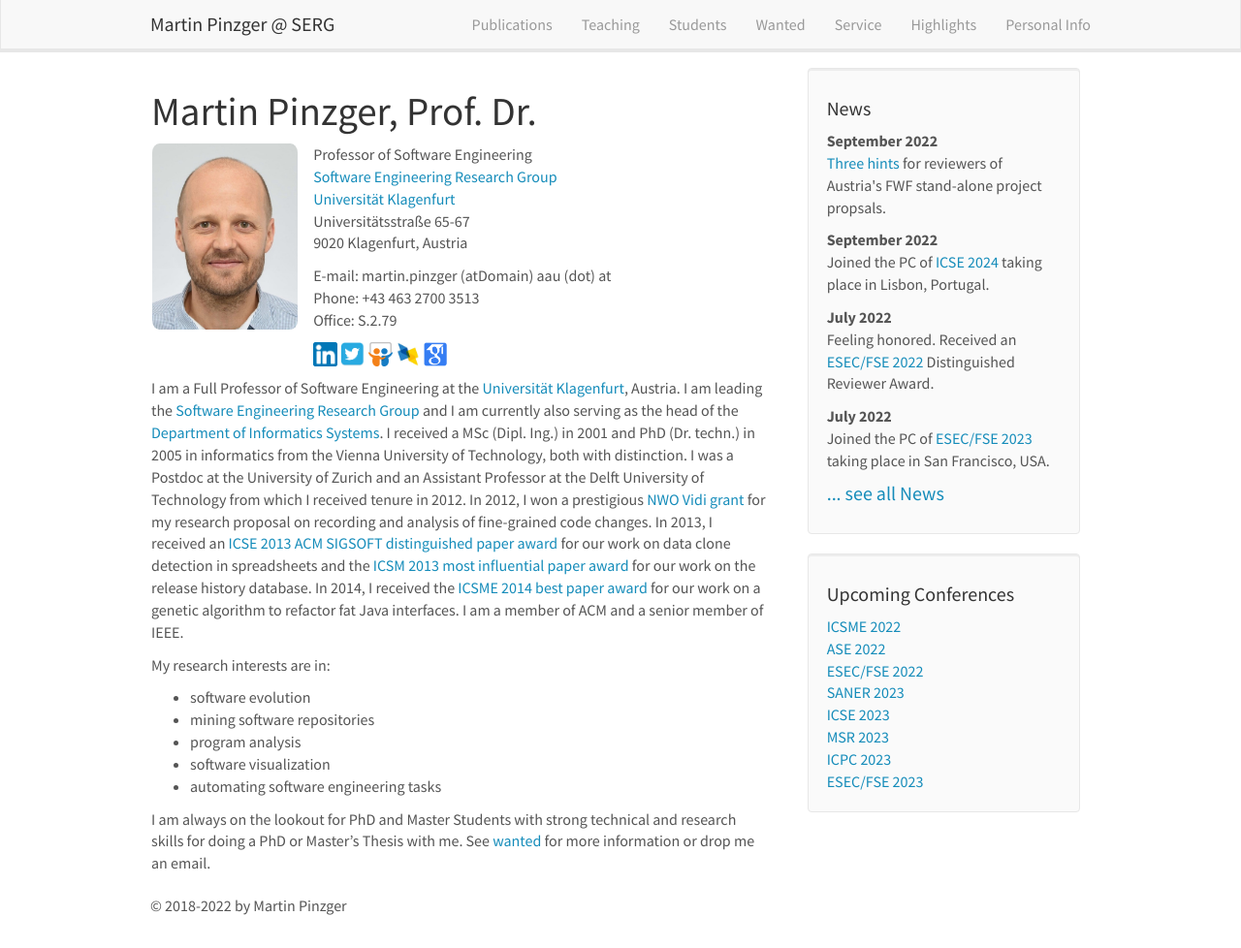
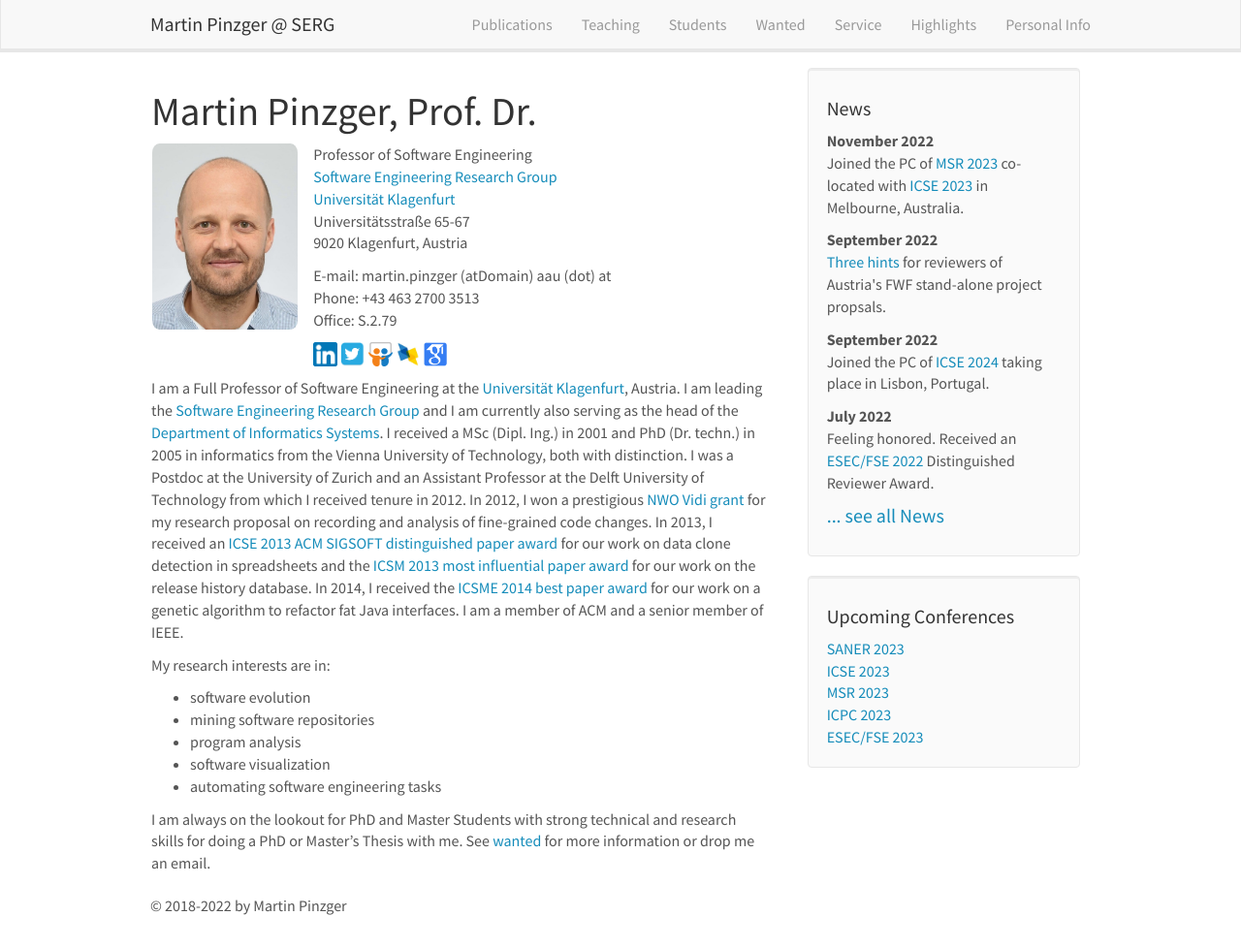
Before and after one commit to pinzger/pinzger.github.io, a Jekyll site: the page built from _pages/home.md, in a window 1280 px wide and 978 px high. Shown: the whole window at 97% size. Built offline with Jekyll 4.4.1, drawn with Linux system fonts in a browser that asks for light colours; nearby versions of some CDN libraries.

```diff
--- a/_data/news.yml
+++ b/_data/news.yml
@@ -1,3 +1,6 @@
+- date: <strong>November 2022</strong>
+  headline: "Joined the PC of <a href=\"https://conf.researchr.org/home/msr-2023\">MSR 2023</a> co-located with <a href=\"https://conf.researchr.org/home/icse-2023\">ICSE 2023</a> in Melbourne, Australia."
+
 - date: <strong>September 2022</strong>
   headline: "<a href=\"./service/forfwfreviewers\">Three hints</a> for reviewers of Austria's FWF stand-alone project propsals."
 
--- a/_includes/conferences.html
+++ b/_includes/conferences.html
@@ -2,9 +2,6 @@
 <div class="well">
 <h4>Upcoming Conferences</h4>
 
-<a href="https://cyprusconferences.org/icsme2022/">ICSME 2022</a> <br/>
-<a href="https://conf.researchr.org/home/ase-2022">ASE 2022</a> <br/>
-<a href="https://2022.esec-fse.org/">ESEC/FSE 2022</a> <br/>
 <a href="https://saner2023.must.edu.mo/">SANER 2023</a> <br/>
 <a href="https://conf.researchr.org/home/icse-2023">ICSE 2023</a> <br/>
 <a href="https://conf.researchr.org/home/msr-2023">MSR 2023</a> <br/>
```
Also changed, not shown: _pages/service.md (+5 -3 lines).
